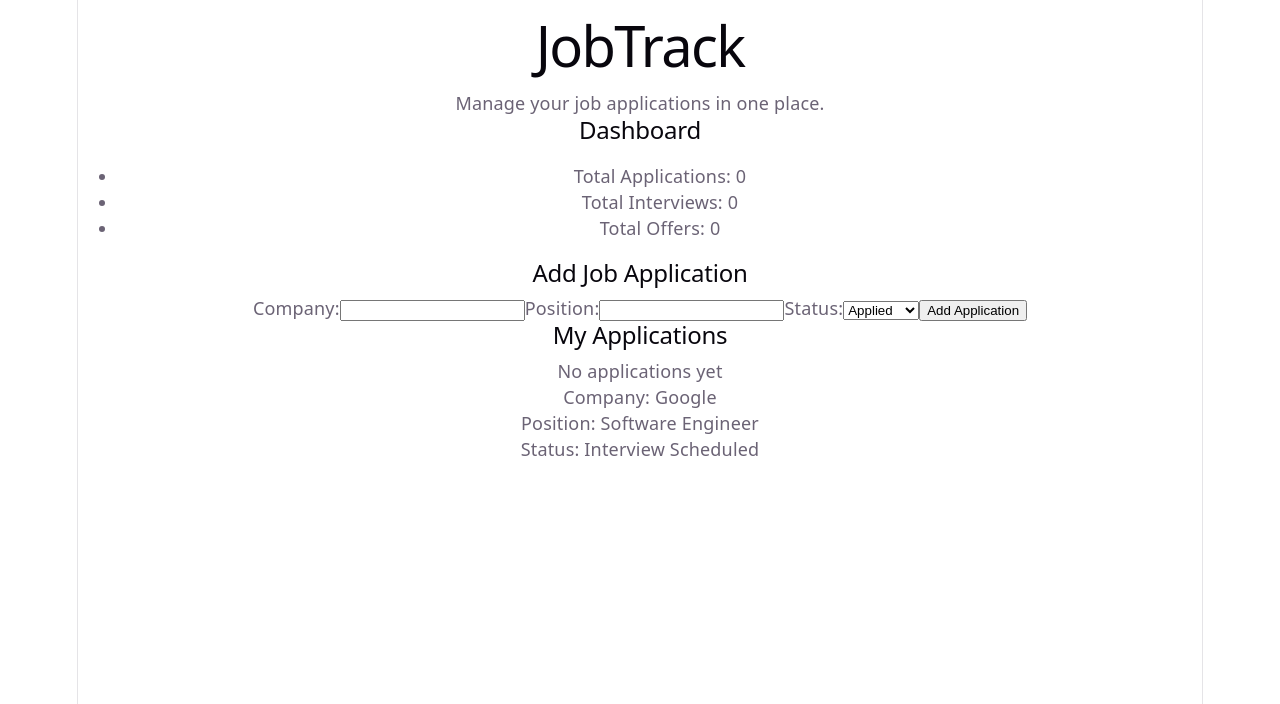
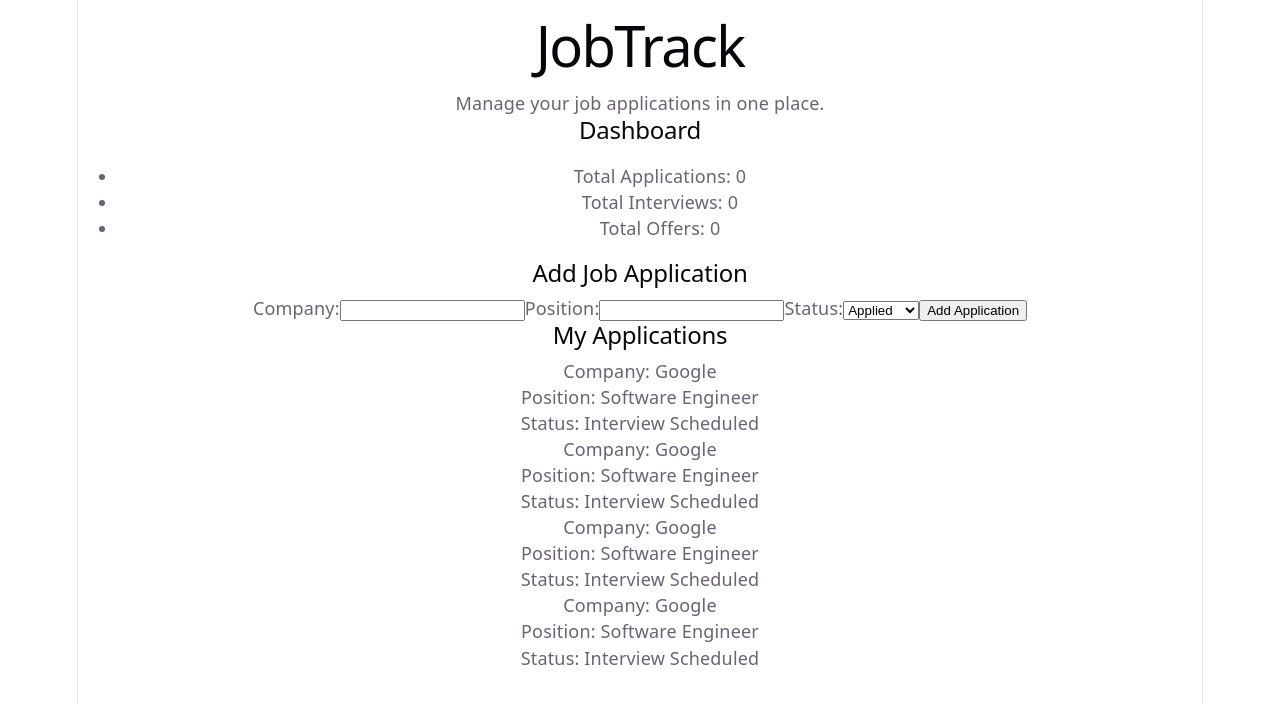
Before and after one commit to Vee-Mukoma/jobtrack, a React (Vite) app: page / in a window 1280 px wide. Shown: the top 704 px of the page. Built offline with nearby package versions, Linux system fonts and the light colour scheme.

Commit message:
feat: render applications with reusable cards

```diff
--- a/src/components/ApplicationList.jsx
+++ b/src/components/ApplicationList.jsx
@@ -1,12 +1,24 @@
+import ApplicationCard from './ApplicationCard.jsx'
+
 function ApplicationList() {
+    const jobs = [
+        {id: 1, company: "Google", position:"Software Engineer", status:"Interview Scheduled"},
+        {id:2, company:"Facebook", position:"Data Scientist", status:"Applied"},
+        {id:3, company:"Amazon", position:"Product Manager", status:"Offer Received"}
+    ];
     return (
-        <section className="myApplications">
+        <section>
             <h2>My Applications</h2>
-            <div id="applicationsList">
-                <p>No applications yet</p>
-            </div>
-      </section>
-    )
+            {jobs.map((job) => (
+                <ApplicationCard
+                    key = {job.id}
+                    company = {job.company}
+                    position = {job.position}
+                    status = {job.status}
+                />
+            ))}
+        </section>
+    );
 }
 
 export default ApplicationList
```
